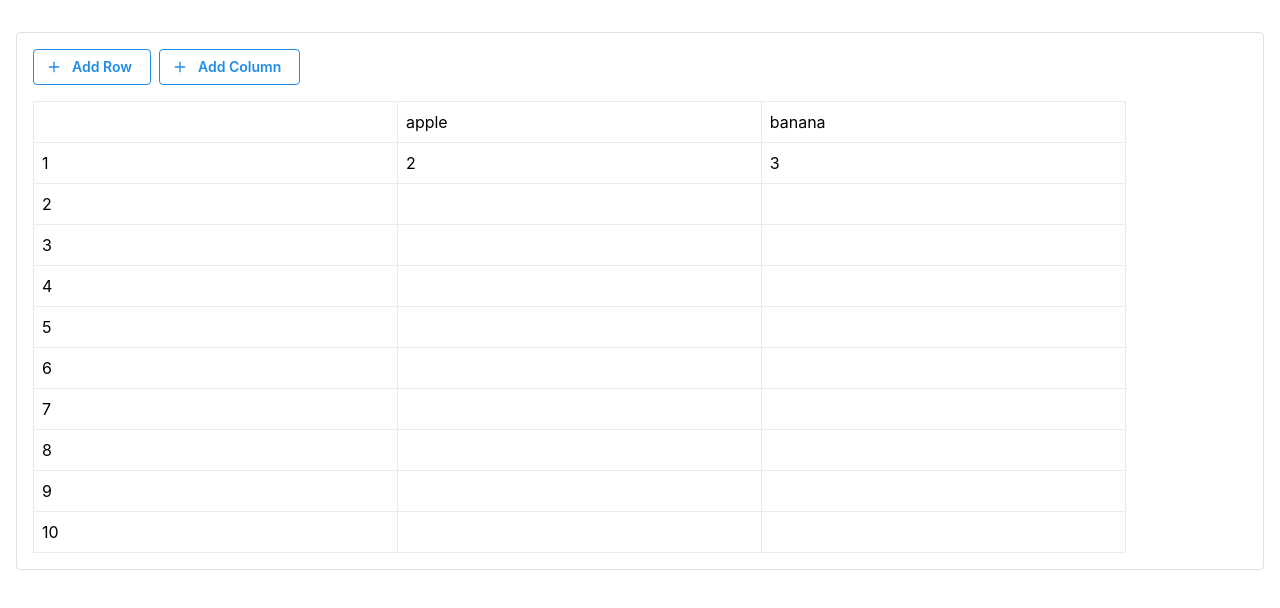
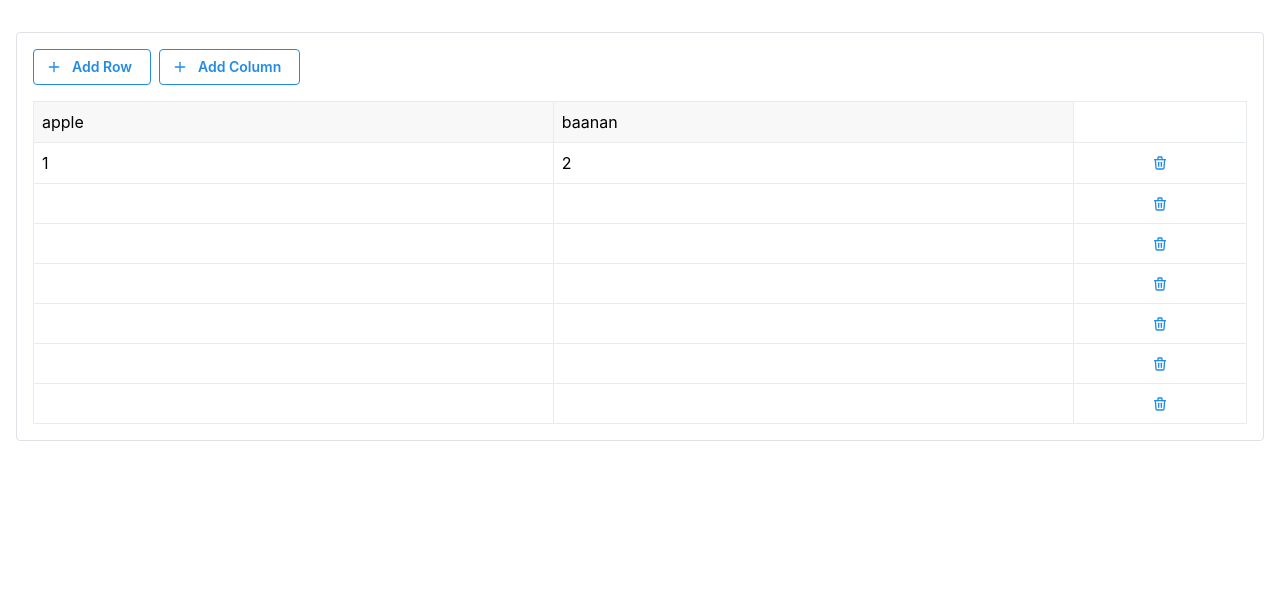
Before and after one commit to AradhyaSingh042/cms-spreadsheet, a React (Vite) app: page / in a window 1280 px wide. Shown: the top 608 px of the page. Built offline with nearby package versions, Linux system fonts and the light colour scheme.

Commit message:
Updated: spreadsheet,src

```diff
--- a/src/App.tsx
+++ b/src/App.tsx
@@ -22,8 +22,8 @@ function Home() {
     <Container size="xl" py="xl">
       <Spreadsheet
         {...form.getInputProps('val')}
-        rows={['1', '2', '3', '4', '5', '6', '7', '8', '9', '10']}
-        cols={['apple','banana']}
+        rows={8}
+        cols={['apple','baanan']}
       />
     </Container>
   );
--- a/src/spreadsheet/Cell.tsx
+++ b/src/spreadsheet/Cell.tsx
@@ -8,9 +8,10 @@ interface CellProps {
   onSelect: () => void;
   onEditStateChange?: (editing: boolean) => void;
   rowHeight?: number;
+  isHeader?: boolean;
 }
 
-export function Cell({ value, isSelected, onChange, onSelect, onEditStateChange, rowHeight }: CellProps) {
+export function Cell({ value, isSelected, onChange, onSelect, onEditStateChange, rowHeight, isHeader }: CellProps) {
   const [isEditing, setIsEditing] = useState(false);
   const [editValue, setEditValue] = useState(value);
   const inputRef = useRef<HTMLTextAreaElement>(null);
@@ -108,7 +109,7 @@ export function Cell({ value, isSelected, onChange, onSelect, onEditStateChange,
         overflow: "visible",
         minWidth: "120px",
         height: rowHeight ? `${rowHeight}px` : undefined,
-        backgroundColor: isSelected ? "#f1f3f5" : "transparent",
+        backgroundColor: isSelected ? "#f1f3f5" : isHeader ? "#f8f8f8" : "transparent",
       }}
       onClick={onSelect}
       onDoubleClick={handleDoubleClick}
--- a/src/spreadsheet/index.tsx
+++ b/src/spreadsheet/index.tsx
@@ -225,14 +225,14 @@ export default function Spreadsheet({
                       height: "32px",
                     }}
                   >
-                    <Button
+                    {(!Array.isArray(rows) || colIndex > 0) && <Button
                       variant="subtle"
                       size="compact-sm"
                       style={{ width: "100%", height: "32px" }}
                       onClick={() => deleteColumn(colIndex)}
                     >
                       <TbTrash size={16} />
-                    </Button>
+                    </Button>}
                   </td>
                 ))}
                 <td style={{ width: "40px", border: "1px solid #e9ecef" }} />
@@ -243,6 +243,7 @@ export default function Spreadsheet({
                 <tr key={rowIndex}>
                   {row.map((cell, colIndex) => (
                     <Cell
+                      isHeader={(rowIndex === 0 && Array.isArray(cols)) || (colIndex === 0 && Array.isArray(rows))}
                       key={`${rowIndex}-${colIndex}`}
                       value={cell}
                       isSelected={
@@ -270,7 +271,7 @@ export default function Spreadsheet({
                         : "32px",
                     }}
                   >
-                    <Button
+                    {(!Array.isArray(cols) || rowIndex > 0) && <Button
                       variant="subtle"
                       size="compact-sm"
                       style={{
@@ -281,7 +282,7 @@ export default function Spreadsheet({
                       onClick={() => deleteRow(rowIndex)}
                     >
                       <TbTrash size={16} />
-                    </Button>
+                    </Button>}
                   </td> }
                 </tr>
               ))}
```
